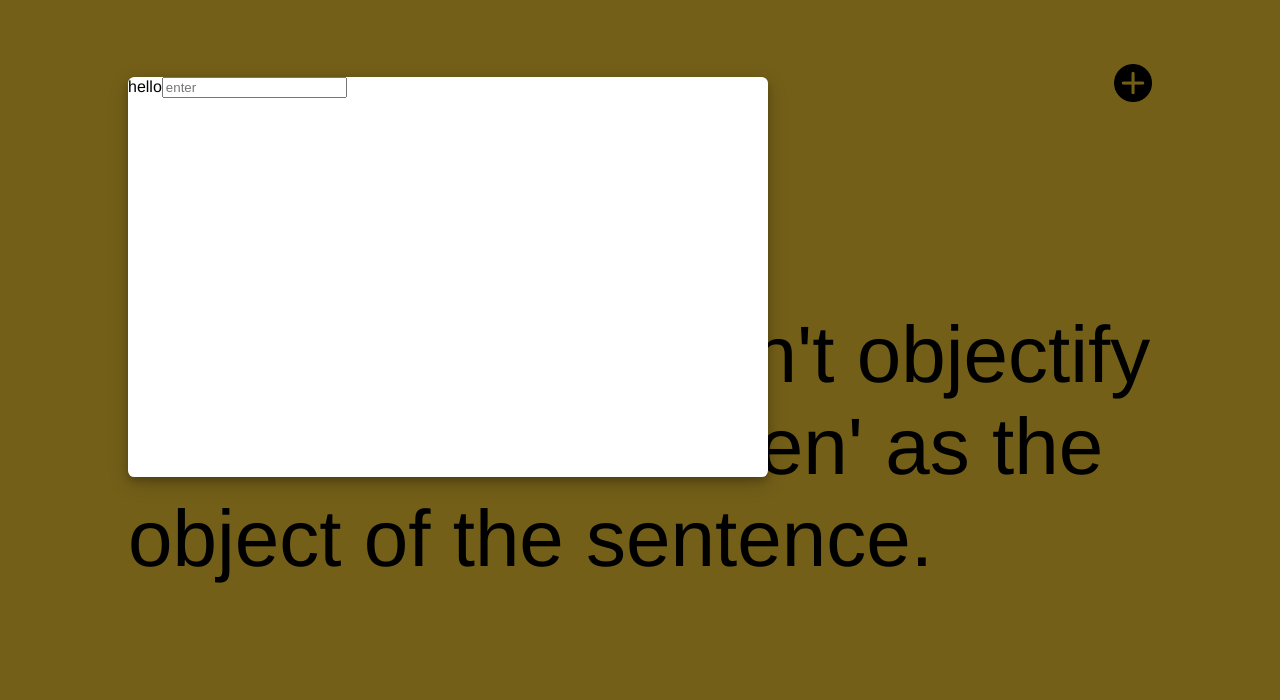
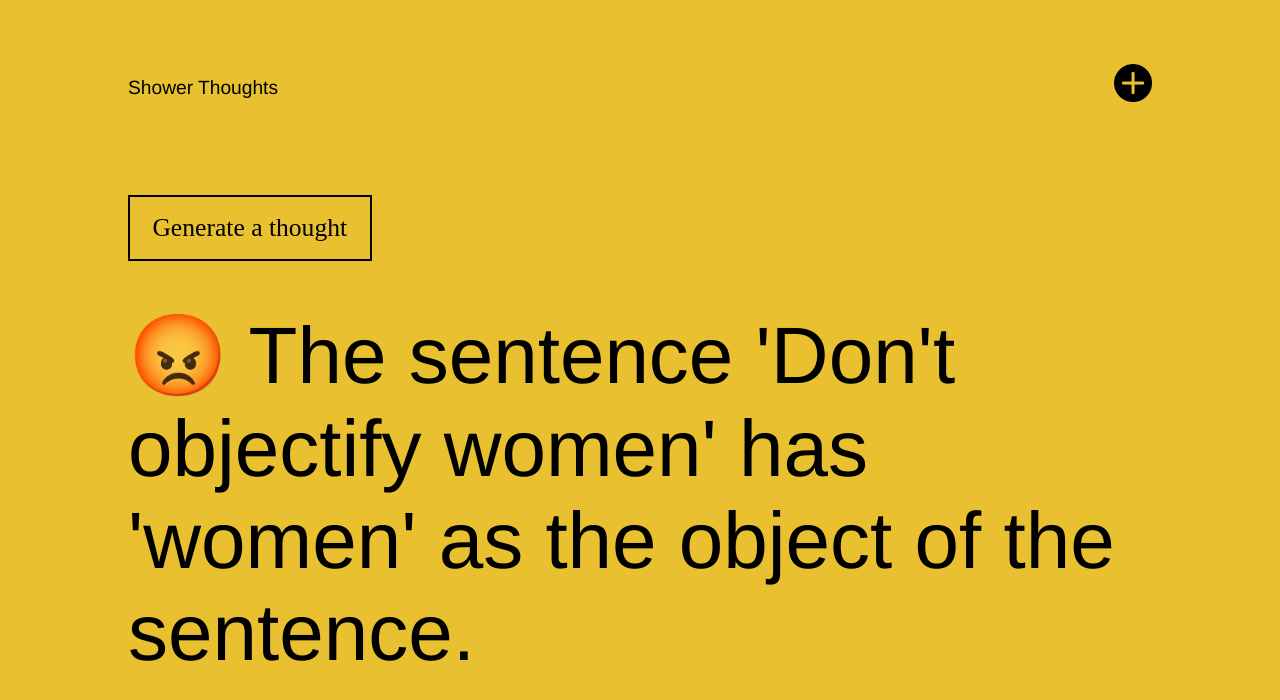
Before and after one commit to isabelxklee/shower-thoughts, a React (Create React App) app: page / in a window 1280 px wide. Shown: the top 700 px of the page. Built offline with nearby package versions, Linux system fonts and the light colour scheme; data requests are answered from the project's data file.

Commit message:
added emoji to JSON

```diff
--- a/db.json
+++ b/db.json
@@ -2,23 +2,28 @@
   "thoughts": [
     {
       "id": 1,
-      "quote": "Lamps in video games use real electricity."
+      "quote": "Lamps in video games use real electricity.",
+      "emoji": "⚡️"
     },
     {
       "id": 2,
-      "quote": "The syllables in 'on your mark, get set, go' are a countdown."
+      "quote": "The syllables in 'on your mark, get set, go' are a countdown.",
+      "emoji": "🏃‍♀️"
     },
     {
       "id": 3,
-      "quote": "The sentence 'Don't objectify women' has 'women' as the object of the sentence."
+      "quote": "The sentence 'Don't objectify women' has 'women' as the object of the sentence.",
+      "emoji": "😡"
     },
     {
       "id": 4,
-      "quote": "Pavlov probably thought about feeding his dogs every time someone rang a bell."
+      "quote": "Pavlov probably thought about feeding his dogs every time someone rang a bell.",
+      "emoji": "🐕"
     },
     {
       "id": 5,
-      "quote": "The tallest person in the world has physically experienced being the exact height of every other person in the world at some point"
+      "quote": "The tallest person in the world has physically experienced being the exact height of every other person in the world at some point",
+      "emoji": "📏"
     }
   ]
 }
--- a/src/App.css
+++ b/src/App.css
@@ -6,7 +6,7 @@ body {
   background-color: #E8C030;
 }
 
-body, h1, h2 {
+body, h1, h2, h3 {
   font-weight: 400;
 }
 
@@ -16,6 +16,10 @@ h1 {
 
 h2 {
   font-size: 5rem;
+}
+
+h3 {
+  font-size: 2rem;
 }
 
 #thought {
@@ -38,6 +42,7 @@ form {
   height: 50%;
   box-shadow: 0 4px 8px 0 rgba(0, 0, 0, 0.2), 0 6px 20px 0 rgba(0, 0, 0, 0.19);
   border-radius: 0.4rem;
+  padding: 4rem;
 }
 
 #overlay {
--- a/src/App.js
+++ b/src/App.js
@@ -52,8 +52,8 @@ class App extends Component {
 
     return (
       <div className="App">
-        <Form />
-        <div id="overlay" />
+        {/* <Form />
+        <div id="overlay" /> */}
         <h1>Shower Thoughts</h1>
         <img src={icon} onClick={this.openForm} id="add-icon" alt="Icon with a plus sign"/>
         <Button variant='inverted' onClick={this.handleChange}>Generate a thought</Button>
--- a/src/components/Form.jsx
+++ b/src/components/Form.jsx
@@ -4,8 +4,16 @@ class Form extends Component {
   render() {
     return(
       <form>
-        <label>hello</label>
-        <input placeholder="enter"/>
+        <h3>Add a new shower thought</h3>
+
+        <label>
+          Quote
+          <br />
+          <input type="text" name="quote" />
+        </label>
+
+        <br />
+        <input type="submit" value="Create thought" />
       </form>
     )
   }
--- a/src/components/Thought.jsx
+++ b/src/components/Thought.jsx
@@ -3,7 +3,7 @@ import React from 'react'
 function Thought(props) {
   return (
     <>
-      <h2 id="thought">{props.thought ? props.thought.quote : null}</h2>
+      <h2 id="thought">{props.thought ? props.thought.emoji : null} {props.thought ? props.thought.quote : null}</h2>
     </>
   )
 }
```
